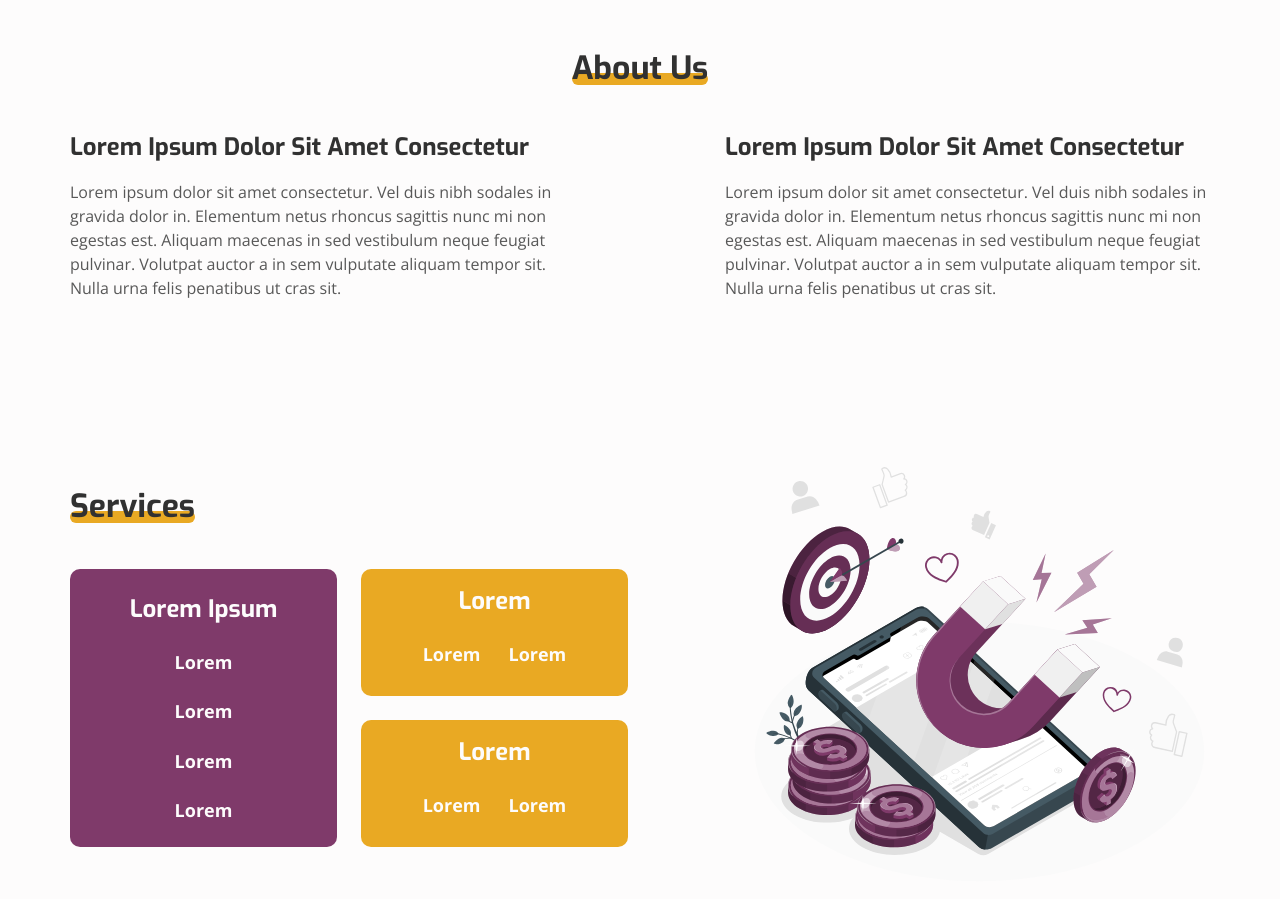
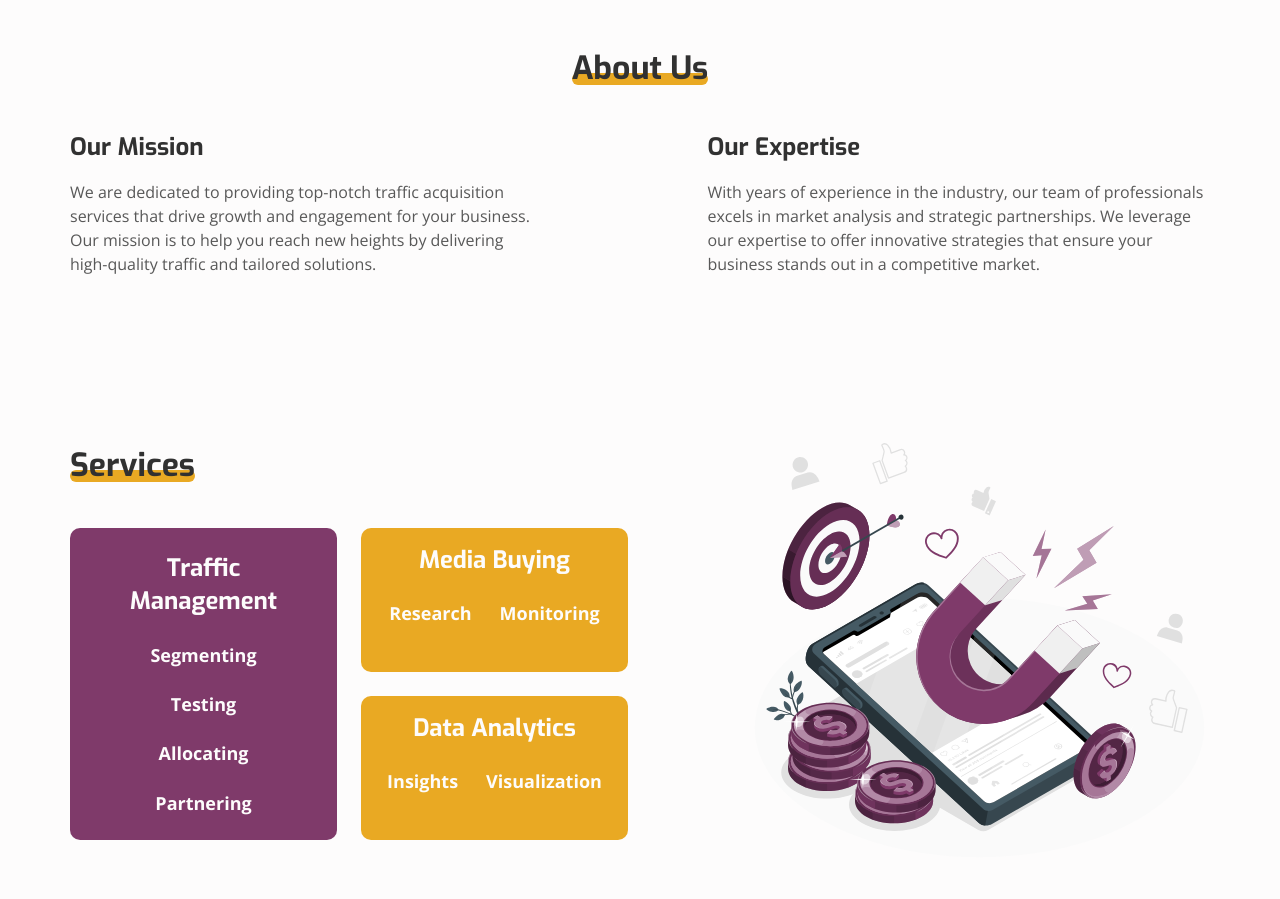
Before and after one commit to BohdanKoleiko/Galaktica, a plain HTML site: page index.html in a window 1280 px wide. Shown: the part 1460-2359 px from the top of the page. Drawn offline with Linux system fonts and the light colour scheme.

Commit message:
update text and add gitignore

```diff
--- a/index.html
+++ b/index.html
@@ -2,10 +2,11 @@
 <html lang="en">
    <head>
       <meta charset="UTF-8" />
-      <meta name="viewport" content="width=device-width,initial-scale=1" />
+      <meta name="viewport" content="width=device-width, initial-scale=1" />
       <meta name="theme-color" content="#fdfcfc" />
       <meta name="description" content="Website of an arbitrage company" />
       <link rel="stylesheet" href="./css/style.min.css" />
+
       <title>Markify</title>
    </head>
    <body>
@@ -15,13 +16,19 @@
                <div class="container">
                   <div class="header__inner">
                      <figure class="header__logo logo">
-                        <a href="/"><img src="./images/logo.svg" alt="main logo" /></a>
+                        <a href="/">
+                           <img src="./images/logo.svg" alt="main logo" />
+                        </a>
                      </figure>
+
                      <nav class="header__nav nav" id="header__nav">
                         <div class="header__nav-header">
                            <figure class="logo">
-                              <a href="/"><img src="./images/logo.svg" alt="main logo" /></a>
+                              <a href="/">
+                                 <img src="./images/logo.svg" alt="main logo" />
+                              </a>
                            </figure>
+
                            <div class="header__burger-close">
                               <a href="#">
                                  <svg
@@ -49,6 +56,7 @@
                               </a>
                            </div>
                         </div>
+
                         <div class="header__menu-wrapper">
                            <ul class="nav__menu">
                               <li data-active=""><a href="#">Affiliates</a></li>
@@ -56,12 +64,14 @@
                               <li data-active=""><a href="#">Events</a></li>
                               <li data-active=""><a href="#">Blog</a></li>
                            </ul>
+
                            <button type="button" class="btn btn-main nav__btn">Sign up</button>
                         </div>
                      </nav>
+
                      <div class="header__burger-open">
-                        <a href="#header__nav"
-                           ><svg
+                        <a href="#header__nav">
+                           <svg
                               width="28"
                               height="20"
                               viewBox="0 0 28 20"
@@ -93,6 +103,7 @@
                </div>
             </div>
          </header>
+
          <main>
             <!-- HERO SECTION -->
             <section class="hero">
@@ -102,20 +113,23 @@
                         <figure class="info-block__logo">
                            <img src="./images/Marketing-consulting.svg" alt="hero image" />
                         </figure>
+
                         <div class="info-block__info">
                            <h1 class="title title_type_h1 hero__title">
-                              Lorem ipsum dolor sit amet consectetur. Mi cras
-                              <span class="underline">non non quis.</span>
+                              Effective Traffic Management<span class="underline"
+                                 >for Your Business.</span
+                              >
                            </h1>
                            <p class="hero__txt">
-                              Lorem ipsum dolor sit amet consectetur. Faucibus nunc et mattis at
-                              feugiat sagittis volutpat. At netus diam ipsum cras turpis imperdiet
-                              diam vel consequat. Ultrices in faucibus sodales sed sed. Enim aenean
-                              dignissim sed a non mollis. Sed ut arcu enim ullamcorper.
+                              Boost your productivity and attract high-quality traffic with our team
+                              of professionals. We offer customized solutions to optimize your
+                              marketing efforts and achieve your business goals. Trust our experts
+                              for strategic growth and market success.
                            </p>
                         </div>
                      </div>
                   </div>
+
                   <div class="hero__rows">
                      <div class="row row_bg_harvest-gold hero__row">
                         <div class="row__sliding">
@@ -192,6 +206,7 @@
                   </div>
                </div>
             </section>
+
             <!-- PARTNERS SECTION -->
             <section class="partners">
                <div class="container">
@@ -201,6 +216,7 @@
                            <h2 class="title title_type_h2 partners__title">
                               <span class="underline">our exclusive partners</span>
                            </h2>
+
                            <div class="partners__partners-labels">
                               <div class="partner">
                                  <img src="./images/partners/sync.svg" alt="Sync partner" />
@@ -216,6 +232,7 @@
                               </div>
                            </div>
                         </div>
+
                         <figure class="partners__logo">
                            <img src="./images/Business-deal.svg" alt="partner image" />
                         </figure>
@@ -223,6 +240,7 @@
                   </div>
                </div>
             </section>
+
             <!-- ABOUT SECTION -->
             <section class="about">
                <div class="container">
@@ -230,35 +248,31 @@
                      <h2 class="title title_type_h2 about__title">
                         <span class="underline">About us</span>
                      </h2>
+
                      <div class="descr about__descr">
                         <div class="descr__item">
-                           <h3 class="title title_type_h3 descr__title">
-                              Lorem ipsum dolor sit amet consectetur
-                           </h3>
+                           <h3 class="title title_type_h3 descr__title">Our Mission</h3>
                            <p class="descr__item-txt">
-                              Lorem ipsum dolor sit amet consectetur. Vel duis nibh sodales in
-                              gravida dolor in. Elementum netus rhoncus sagittis nunc mi non egestas
-                              est. Aliquam maecenas in sed vestibulum neque feugiat pulvinar.
-                              Volutpat auctor a in sem vulputate aliquam tempor sit. Nulla urna
-                              felis penatibus ut cras sit.
+                              We are dedicated to providing top-notch traffic acquisition services
+                              that drive growth and engagement for your business. Our mission is to
+                              help you reach new heights by delivering high-quality traffic and
+                              tailored solutions.
                            </p>
                         </div>
                         <div class="descr__item">
-                           <h3 class="title title_type_h3 descr__title">
-                              Lorem ipsum dolor sit amet consectetur
-                           </h3>
+                           <h3 class="title title_type_h3 descr__title">Our Expertise</h3>
                            <p class="descr__item-txt">
-                              Lorem ipsum dolor sit amet consectetur. Vel duis nibh sodales in
-                              gravida dolor in. Elementum netus rhoncus sagittis nunc mi non egestas
-                              est. Aliquam maecenas in sed vestibulum neque feugiat pulvinar.
-                              Volutpat auctor a in sem vulputate aliquam tempor sit. Nulla urna
-                              felis penatibus ut cras sit.
+                              With years of experience in the industry, our team of professionals
+                              excels in market analysis and strategic partnerships. We leverage our
+                              expertise to offer innovative strategies that ensure your business
+                              stands out in a competitive market.
                            </p>
                         </div>
                      </div>
                   </div>
                </div>
             </section>
+
             <!-- SERVICES SECTION -->
             <section class="services">
                <div class="container">
@@ -276,43 +290,46 @@
                                  <h3
                                     class="title title_type_h3 title_color_white services__card-title"
                                  >
-                                    Lorem ipsum
+                                    Traffic Management
                                  </h3>
                                  <ul class="services__card-items">
-                                    <li>Lorem</li>
-                                    <li>Lorem</li>
-                                    <li>Lorem</li>
-                                    <li>Lorem</li>
+                                    <li>Segmenting</li>
+                                    <li>Testing</li>
+                                    <li>Allocating</li>
+                                    <li>Partnering</li>
                                  </ul>
                               </div>
+
                               <div
                                  class="services__card services__card_bg_harvest-gold services__card_dir-row"
                               >
                                  <h3
                                     class="title title_type_h3 title_color_white services__card-title"
                                  >
-                                    Lorem
+                                    Media Buying
                                  </h3>
                                  <ul class="services__card-items">
-                                    <li>Lorem</li>
-                                    <li>Lorem</li>
+                                    <li>Research</li>
+                                    <li>Monitoring</li>
                                  </ul>
                               </div>
+
                               <div
                                  class="services__card services__card_bg_harvest-gold services__card_dir-row"
                               >
                                  <h3
                                     class="title title_type_h3 title_color_white services__card-title"
                                  >
-                                    Lorem
+                                    Data Analytics
                                  </h3>
                                  <ul class="services__card-items">
-                                    <li>Lorem</li>
-                                    <li>Lorem</li>
+                                    <li>Insights</li>
+                                    <li>Visualization</li>
                                  </ul>
                               </div>
                            </div>
                         </div>
+
                         <figure class="info-block__logo">
                            <img src="./images/Generating-new-leads.svg" alt="services logo" />
                         </figure>
@@ -321,6 +338,7 @@
                   </div>
                </div>
             </section>
+
             <!-- CHOICE SECTION -->
             <section class="choice">
                <div class="container">
@@ -330,20 +348,25 @@
                            Choose <span class="underline">excellence</span>, choose
                            <span class="underline">our agency.</span>
                         </h2>
-                        <div class="choice__descr">Lorem ipsum dolor sit amet consectetur.</div>
+                        <div class="choice__descr">
+                           Discover unparalleled expertise and dedication at our agency. We deliver
+                           exceptional results tailored to exceed your expectations.
+                        </div>
                         <button type="button" class="btn btn-second">sign Up</button>
                      </div>
                   </div>
                </div>
             </section>
          </main>
+
          <footer class="footer">
             <div class="container">
                <div class="footer__inner">
-                  <a href="/"
-                     ><figure class="footer__logo logo">
-                        <img src="./images/logo.svg" alt="main logo" /></figure
-                  ></a>
+                  <a href="/">
+                     <figure class="footer__logo logo">
+                        <img src="./images/logo.svg" alt="main logo" />
+                     </figure>
+                  </a>
                   <nav class="footer__nav nav">
                      <ul class="nav__menu">
                         <li data-active=""><a href="#">Affiliates</a></li>
@@ -353,9 +376,10 @@
                         <li data-active=""><a href="#">Terms of Use</a></li>
                      </ul>
                   </nav>
+
                   <div class="footer__socials">
-                     <a href="#" class="footer__facebook"
-                        ><svg
+                     <a href="#" class="footer__facebook">
+                        <svg
                            width="11"
                            height="24"
                            viewBox="0 0 11 24"
@@ -366,9 +390,11 @@
                               d="M7.11351 11.616H10.3674L10.7887 7.51792H7.11512V5.10916C7.11512 4.20366 7.7153 3.99259 8.13744 3.99259H10.7307V0.0136957L7.15782 0C3.19423 0 2.29195 2.96705 2.29195 4.86587V7.51712H0V11.616H2.29195V23.2136H7.11351V11.616Z"
                               fill="white"
                            />
-                        </svg> </a
-                     ><a href="#" class="footer__linkedin"
-                        ><svg
+                        </svg>
+                     </a>
+
+                     <a href="#" class="footer__linkedin">
+                        <svg
                            width="26"
                            height="26"
                            viewBox="0 0 26 26"
@@ -387,9 +413,11 @@
                               d="M25.3597 25.0114C25.3986 24.917 25.4185 24.8158 25.4182 24.7136L25.4137 17.4318L25.4137 17.3697C25.414 14.1889 25.4144 8.49546 19.2773 8.49546C16.4887 8.49546 15.1819 9.51364 14.3001 10.8386V9.525C14.3001 9.31886 14.2182 9.12115 14.0724 8.97539C13.9266 8.82962 13.7289 8.74773 13.5228 8.74773H9.79097C9.68901 8.74773 9.58804 8.76785 9.49387 8.80694C9.39969 8.84603 9.31416 8.90332 9.24216 8.97552C9.17017 9.04773 9.11313 9.13343 9.07431 9.22772C9.0355 9.32201 9.01567 9.42304 9.01597 9.525V24.7227C9.01567 24.8247 9.0355 24.9257 9.07431 25.02C9.11313 25.1143 9.17017 25.2 9.24216 25.2722C9.31416 25.3444 9.39969 25.4017 9.49387 25.4408C9.58804 25.4799 9.68901 25.5 9.79097 25.5H13.5228C13.727 25.497 13.9218 25.4138 14.0651 25.2684C14.2084 25.1229 14.2887 24.9269 14.2887 24.7227V16.5727C14.3842 15.4773 14.8682 13.0386 17.2432 13.0386C20.3092 13.0386 20.0001 16.6023 20.0001 17.6568V24.7136C19.9998 24.8158 20.0197 24.917 20.0586 25.0114C20.0976 25.1059 20.1548 25.1917 20.2271 25.2639C20.2993 25.3362 20.3851 25.3934 20.4795 25.4324C20.574 25.4713 20.6752 25.4912 20.7773 25.4909H24.641C24.7431 25.4912 24.8443 25.4713 24.9388 25.4324C25.0332 25.3934 25.119 25.3362 25.1913 25.2639C25.2635 25.1917 25.3207 25.1059 25.3597 25.0114Z"
                               fill="white"
                            />
-                        </svg> </a
-                     ><a href="#" class="footer__instagram"
-                        ><svg
+                        </svg>
+                     </a>
+
+                     <a href="#" class="footer__instagram">
+                        <svg
                            width="22"
                            height="22"
                            viewBox="0 0 22 22"
@@ -414,9 +442,11 @@
                               <clipPath id="clip0_1_2740">
                                  <rect width="22" height="22" fill="white" />
                               </clipPath>
-                           </defs></svg
-                     ></a>
+                           </defs>
+                        </svg>
+                     </a>
                   </div>
+
                   <div class="footer__contact">
                      <h4 class="footer__contact-title">Contact us</h4>
                      <a class="footer__contact-link" href="mailto:support@markify.com"
```
Also changed, not shown: 1 other file.
